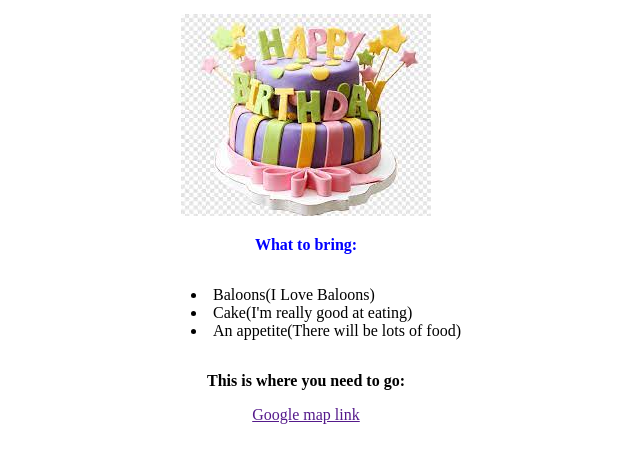
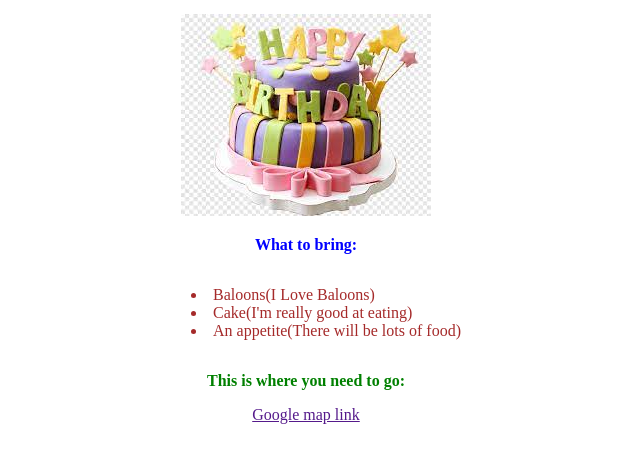
Before and after one commit to mohana87/githubemc1, a plain HTML site: page index.html in a window 1280 px wide. Shown: the part 100-562 px from the top of the page, without its empty margins (334-974 px from the left). Drawn offline with Linux system fonts and the light colour scheme.

Commit message:
modified index.html

```diff
--- a/index.html
+++ b/index.html
@@ -14,6 +14,9 @@
         .green-text{
             color:green;
         }
+        .brown-text{
+            color:brown;
+        }
     </style>
 </head>
 <body style = "text-align: center;">
@@ -22,13 +25,13 @@
     <img src="image.png" alt="Example image">
     <p class = "blue-text"><strong>What to bring:</strong></p>
     <div style ="display:inline-block;text-align:left;">
-        <ul style="list-style-position:inside;">
+        <ul style="list-style-position:inside;" class = "brown-text">
             <li>Baloons(I Love Baloons)</li>
             <li>Cake(I'm really good at eating)</li>
             <li>An appetite(There will be lots of food)</li>
         </ul>
     </div>
-    <p class=""green-text><strong>This is where you need to go:</strong></p>
+    <p class="green-text"><strong>This is where you need to go:</strong></p>
     <p><a href="">Google map link</a></p>
 </body>
 </html>
```
